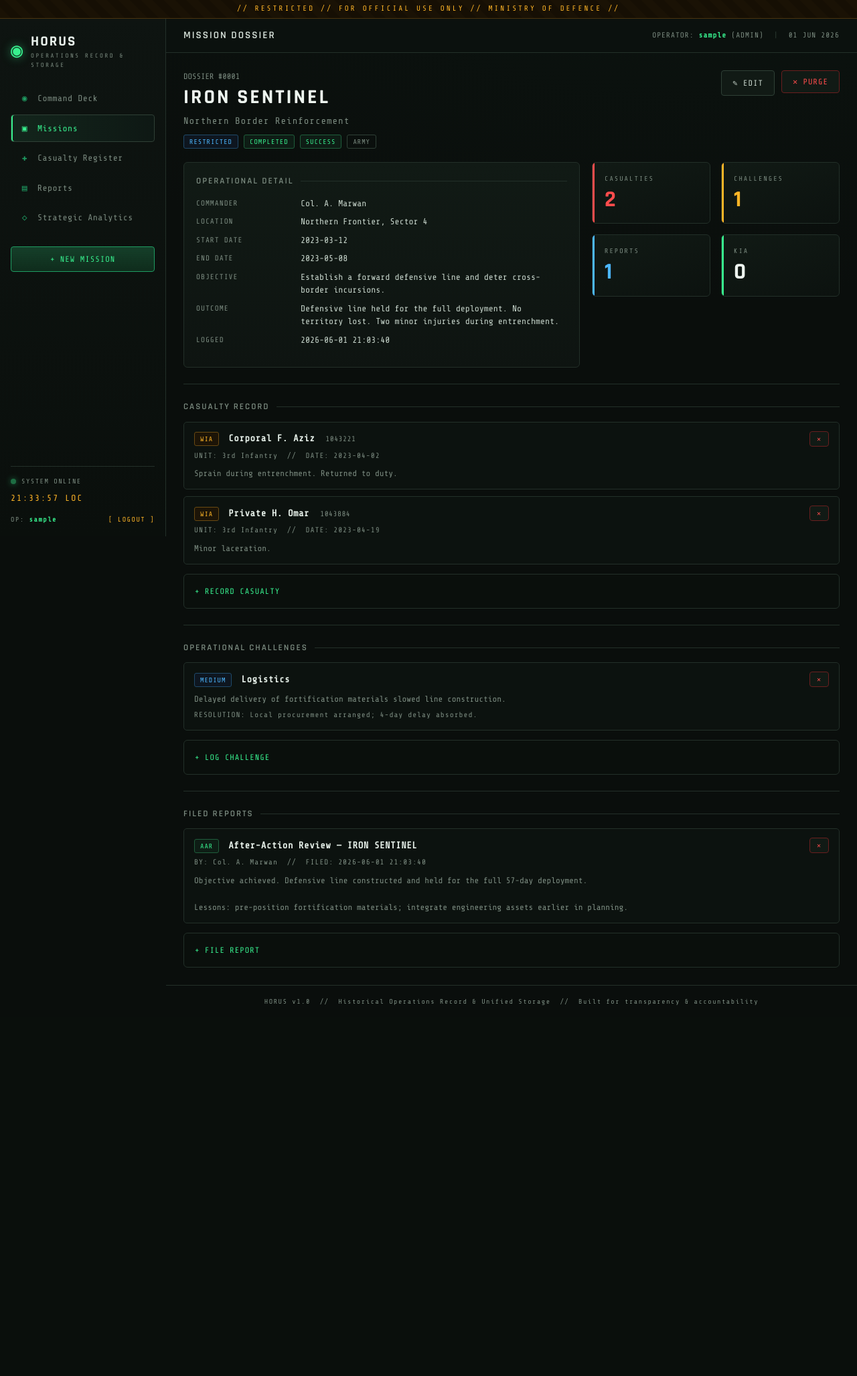
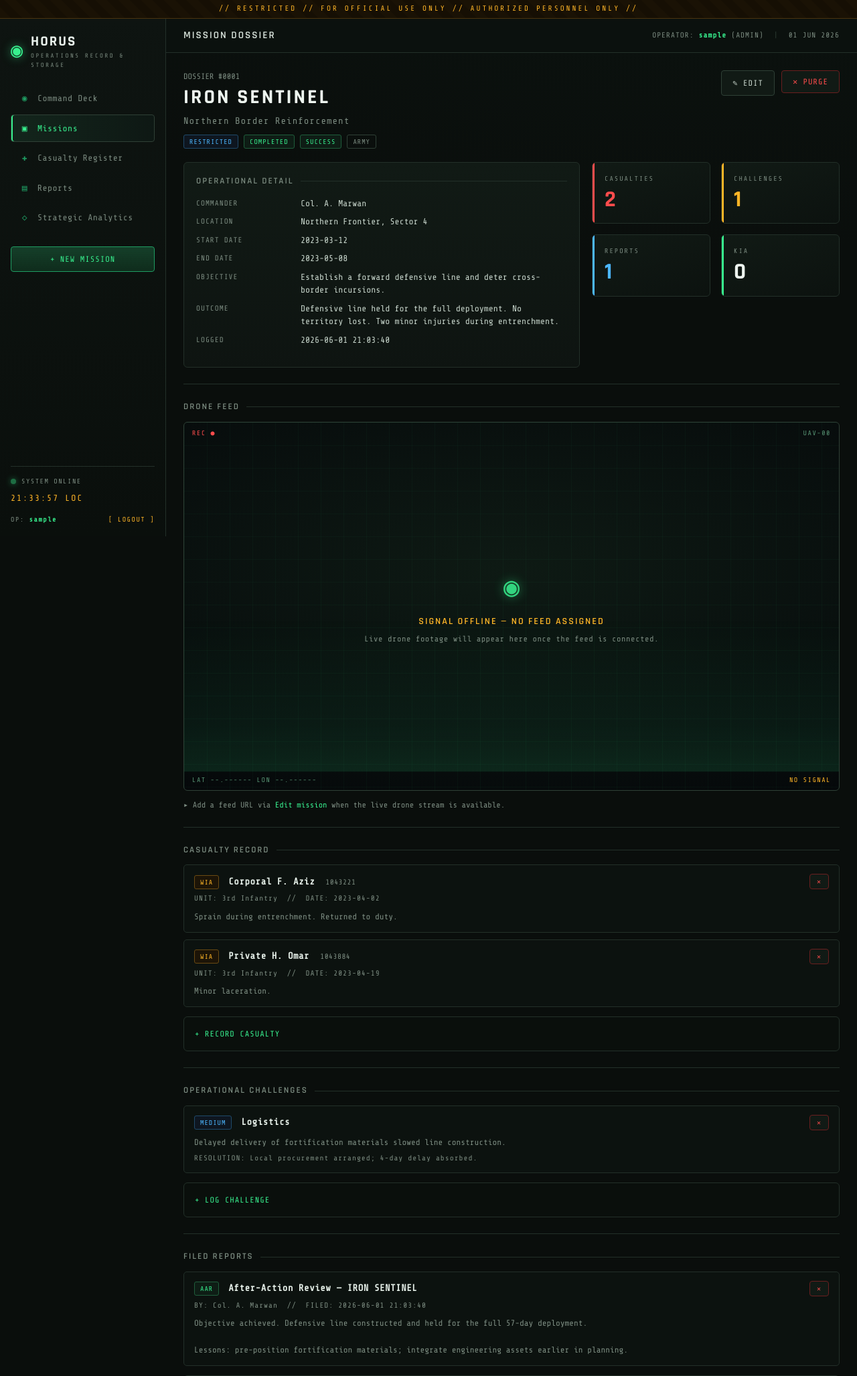
Before and after one commit to x-12914/HORUS, a Flask app: page /missions/1 in a window 1280 px wide. Shown: the top 2055 px of the page at 67% size. Before the commit the page ends 1501 px from the top, so only its background shows below. Run offline with Flask 3, Linux system fonts and the light colour scheme; the visitor is signed in with stand-in values (Sample User, id 1); data comes from the database, SQL or seed files in the repository.

Commit message:
Add drone feed field; remove Ministry of Defence references
- New per-mission drone_feed_url field with idempotent auto-migration in
  init_db() so the live database gains the column on service restart
- Mission form: optional "Live Drone Feed Source (URL)" input
- Mission dossier: Drone Feed panel — embeds the live feed when a URL is
  set, otherwise shows a tactical SIGNAL OFFLINE placeholder (footage TBC)
- Replace "Ministry of Defence" classification banner text and README copy
  with neutral wording

Co-Authored-By: Claude Opus 4.8 <noreply@anthropic.com>

```diff
--- a/app.py
+++ b/app.py
@@ -202,15 +202,16 @@ def mission_new():
         mid = db.execute(
             """INSERT INTO missions
                (codename, operation_name, branch, classification, commander,
-                location, objective, start_date, end_date, status, outcome, summary)
-               VALUES (?,?,?,?,?,?,?,?,?,?,?,?)""",
+                location, objective, start_date, end_date, status, outcome, summary,
+                drone_feed_url)
+               VALUES (?,?,?,?,?,?,?,?,?,?,?,?,?)""",
             (
                 _form("codename"), _form("operation_name"), _form("branch", "Army"),
                 _form("classification", "RESTRICTED"), _form("commander"),
                 _form("location"), _form("objective"),
                 _form("start_date") or None, _form("end_date") or None,
                 _form("status", "PLANNED"), _form("outcome", "PENDING"),
-                _form("summary"),
+                _form("summary"), _form("drone_feed_url") or None,
             ),
         )
         flash(f"Mission record created — ID #{mid:04d}.", "success")
@@ -250,14 +251,14 @@ def mission_edit(mission_id):
             """UPDATE missions SET
                codename=?, operation_name=?, branch=?, classification=?, commander=?,
                location=?, objective=?, start_date=?, end_date=?, status=?,
-               outcome=?, summary=? WHERE id=?""",
+               outcome=?, summary=?, drone_feed_url=? WHERE id=?""",
             (
                 _form("codename"), _form("operation_name"), _form("branch", "Army"),
                 _form("classification", "RESTRICTED"), _form("commander"),
                 _form("location"), _form("objective"),
                 _form("start_date") or None, _form("end_date") or None,
                 _form("status", "PLANNED"), _form("outcome", "PENDING"),
-                _form("summary"), mission_id,
+                _form("summary"), _form("drone_feed_url") or None, mission_id,
             ),
         )
         flash("Mission record updated.", "success")
--- a/database.py
+++ b/database.py
@@ -50,14 +50,31 @@ def execute(sql, params=()):
     return last_id
 
 
+# Columns added after the initial release. CREATE TABLE IF NOT EXISTS in
+# schema.sql cannot alter an existing table, so each new column is applied here
+# as an idempotent migration when init_db() runs (e.g. on service restart).
+MIGRATIONS = [
+    ("missions", "drone_feed_url", "TEXT"),
+]
+
+
+def _ensure_column(conn, table, column, ddl):
+    """ALTER TABLE ... ADD COLUMN if the column is not already present."""
+    existing = {row[1] for row in conn.execute(f"PRAGMA table_info({table})")}
+    if column not in existing:
+        conn.execute(f"ALTER TABLE {table} ADD COLUMN {column} {ddl}")
+
+
 def init_db():
-    """Create tables from schema.sql. Safe to call repeatedly."""
+    """Create tables from schema.sql and apply migrations. Safe to call repeatedly."""
     conn = sqlite3.connect(DB_PATH)
     # WAL allows concurrent readers while one writer is active — important
     # once multiple Gunicorn workers are hitting the same SQLite file.
     conn.execute("PRAGMA journal_mode = WAL")
     with open(SCHEMA_PATH, "r", encoding="utf-8") as f:
         conn.executescript(f.read())
+    for table, column, ddl in MIGRATIONS:
+        _ensure_column(conn, table, column, ddl)
     conn.commit()
     conn.close()
 
--- a/schema.sql
+++ b/schema.sql
@@ -28,6 +28,7 @@ CREATE TABLE IF NOT EXISTS missions (
     status          TEXT    NOT NULL DEFAULT 'PLANNED', -- PLANNED/ONGOING/COMPLETED/ABORTED/COMPROMISED
     outcome         TEXT    NOT NULL DEFAULT 'PENDING',  -- SUCCESS/PARTIAL/FAILURE/PENDING
     summary         TEXT,               -- outcome narrative
+    drone_feed_url  TEXT,               -- live drone feed source (added later; placeholder for now)
     created_at      TEXT    NOT NULL DEFAULT (datetime('now'))
 );
 
--- a/static/css/style.css
+++ b/static/css/style.css
@@ -267,6 +267,45 @@ select{ appearance:none; background-image:linear-gradient(45deg,transparent 50%,
 .addbox[open] summary::before{ content:"– "; }
 .addbox .form-grid{ margin-top:14px; }
 
+/* Drone feed -------------------------------------------------------------*/
+.feed-frame{
+  position:relative; width:100%; aspect-ratio:16/9; overflow:hidden;
+  background:#05080680; border:1px solid var(--line-2); border-radius:6px;
+}
+.feed-frame iframe{ position:absolute; inset:0; width:100%; height:100%; border:0; }
+.feed-offline{
+  background:
+    radial-gradient(120% 90% at 50% 40%, #0e1a14, #05080a 80%);
+  display:flex; align-items:center; justify-content:center;
+}
+.feed-grid{
+  position:absolute; inset:0; opacity:.18;
+  background-image:
+    linear-gradient(#38f08f33 1px, transparent 1px),
+    linear-gradient(90deg, #38f08f33 1px, transparent 1px);
+  background-size:34px 34px;
+}
+.feed-frame.feed-offline::after{ /* moving scan sweep */
+  content:""; position:absolute; left:0; right:0; height:42%;
+  background:linear-gradient(180deg, transparent, #38f08f0f 70%, #38f08f1f);
+  animation:feedscan 4.5s linear infinite;
+}
+@keyframes feedscan{ 0%{ transform:translateY(-120%) } 100%{ transform:translateY(260%) } }
+.feed-placeholder{ position:relative; text-align:center; z-index:2; padding:20px; }
+.feed-eye{ font-size:40px; color:var(--green); text-shadow:0 0 16px #38f08f88; opacity:.7; animation:pulse 2.4s infinite; }
+.feed-status{ font-family:var(--head); font-weight:600; letter-spacing:2px; color:var(--amber); margin-top:10px; font-size:14px; }
+.feed-sub{ color:var(--txt-dim); font-size:12px; letter-spacing:.5px; margin-top:6px; }
+.feed-corner{
+  position:absolute; z-index:3; font-size:10px; letter-spacing:1.5px; color:#7fd8a8aa;
+  padding:8px 12px;
+}
+.feed-corner.tl{ top:0; left:0; color:var(--red); }
+.feed-corner.tr{ top:0; right:0; }
+.feed-corner.bl{ bottom:0; left:0; }
+.feed-corner.br{ bottom:0; right:0; color:var(--amber); }
+.feed-meta{ display:flex; align-items:center; gap:14px; flex-wrap:wrap; margin-top:12px; font-size:12px; }
+.feed-live{ color:var(--red); letter-spacing:1.5px; font-size:12px; animation:pulse 1.6s infinite; }
+
 hr.div{ border:none; border-top:1px solid var(--line); margin:24px 0; }
 .muted{ color:var(--txt-dim); }
 .center{ text-align:center; }
--- a/templates/base.html
+++ b/templates/base.html
@@ -10,7 +10,7 @@
 </head>
 <body>
   <!-- Classification banner -->
-  <div class="classbar">// RESTRICTED // FOR OFFICIAL USE ONLY // MINISTRY OF DEFENCE //</div>
+  <div class="classbar">// RESTRICTED // FOR OFFICIAL USE ONLY // AUTHORIZED PERSONNEL ONLY //</div>
 
   <div class="layout">
     <!-- Sidebar -->
--- a/templates/login.html
+++ b/templates/login.html
@@ -9,7 +9,7 @@
   <link rel="stylesheet" href="{{ url_for('static', filename='css/style.css') }}">
 </head>
 <body>
-  <div class="classbar">// RESTRICTED // FOR OFFICIAL USE ONLY // MINISTRY OF DEFENCE //</div>
+  <div class="classbar">// RESTRICTED // FOR OFFICIAL USE ONLY // AUTHORIZED PERSONNEL ONLY //</div>
 
   <div style="min-height:calc(100vh - 27px); display:flex; align-items:center; justify-content:center; padding:24px">
     <div style="width:100%; max-width:380px">
--- a/templates/mission_detail.html
+++ b/templates/mission_detail.html
@@ -51,6 +51,40 @@
     </div>
   </div>
 </div>
+
+<hr class="div">
+
+<!-- ============ DRONE FEED ============ -->
+<section id="dronefeed">
+  <div class="section-title">Drone Feed</div>
+  {% if m.drone_feed_url %}
+    <div class="feed-frame">
+      <iframe src="{{ m.drone_feed_url }}" allow="autoplay; fullscreen" allowfullscreen
+              referrerpolicy="no-referrer"></iframe>
+    </div>
+    <div class="feed-meta">
+      <span class="feed-live">● LIVE</span>
+      <span class="muted">SOURCE: {{ m.drone_feed_url }}</span>
+      <a class="btn btn-sm" href="{{ m.drone_feed_url }}" target="_blank" rel="noopener">Open feed ↗</a>
+    </div>
+  {% else %}
+    <div class="feed-frame feed-offline">
+      <div class="feed-grid"></div>
+      <div class="feed-placeholder">
+        <div class="feed-eye">◉</div>
+        <div class="feed-status">SIGNAL OFFLINE — NO FEED ASSIGNED</div>
+        <div class="feed-sub">Live drone footage will appear here once the feed is connected.</div>
+      </div>
+      <div class="feed-corner tl">REC ●</div>
+      <div class="feed-corner tr">UAV-00</div>
+      <div class="feed-corner bl">LAT --.------ LON --.------</div>
+      <div class="feed-corner br">NO SIGNAL</div>
+    </div>
+    <div class="feed-meta">
+      <span class="muted">▸ Add a feed URL via <a href="{{ url_for('mission_edit', mission_id=m.id) }}" style="color:var(--green)">Edit mission</a> when the live drone stream is available.</span>
+    </div>
+  {% endif %}
+</section>
 
 <hr class="div">
 
```
Also changed, not shown: templates/mission_form.html (+14 -0 lines), README.md.
